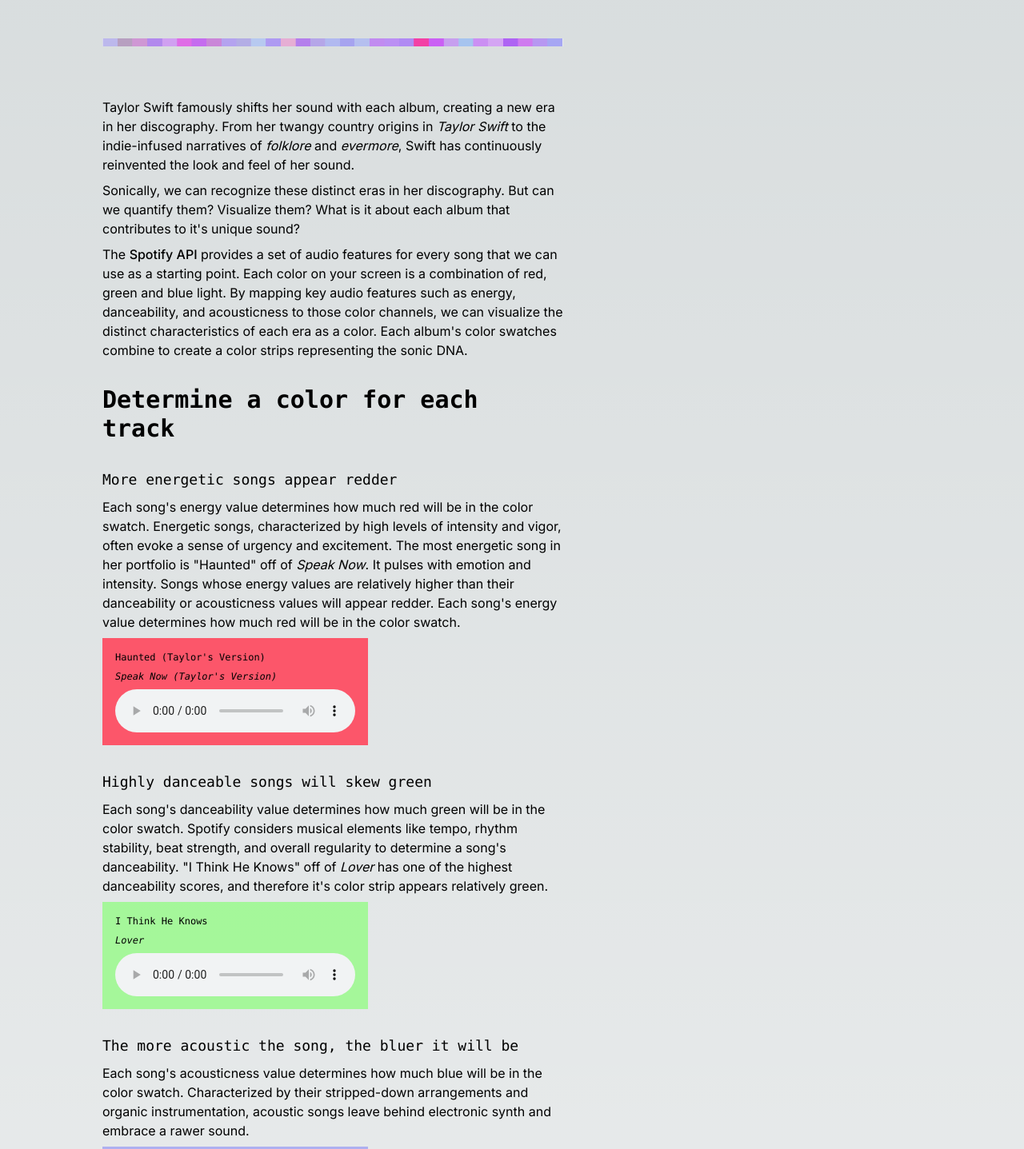
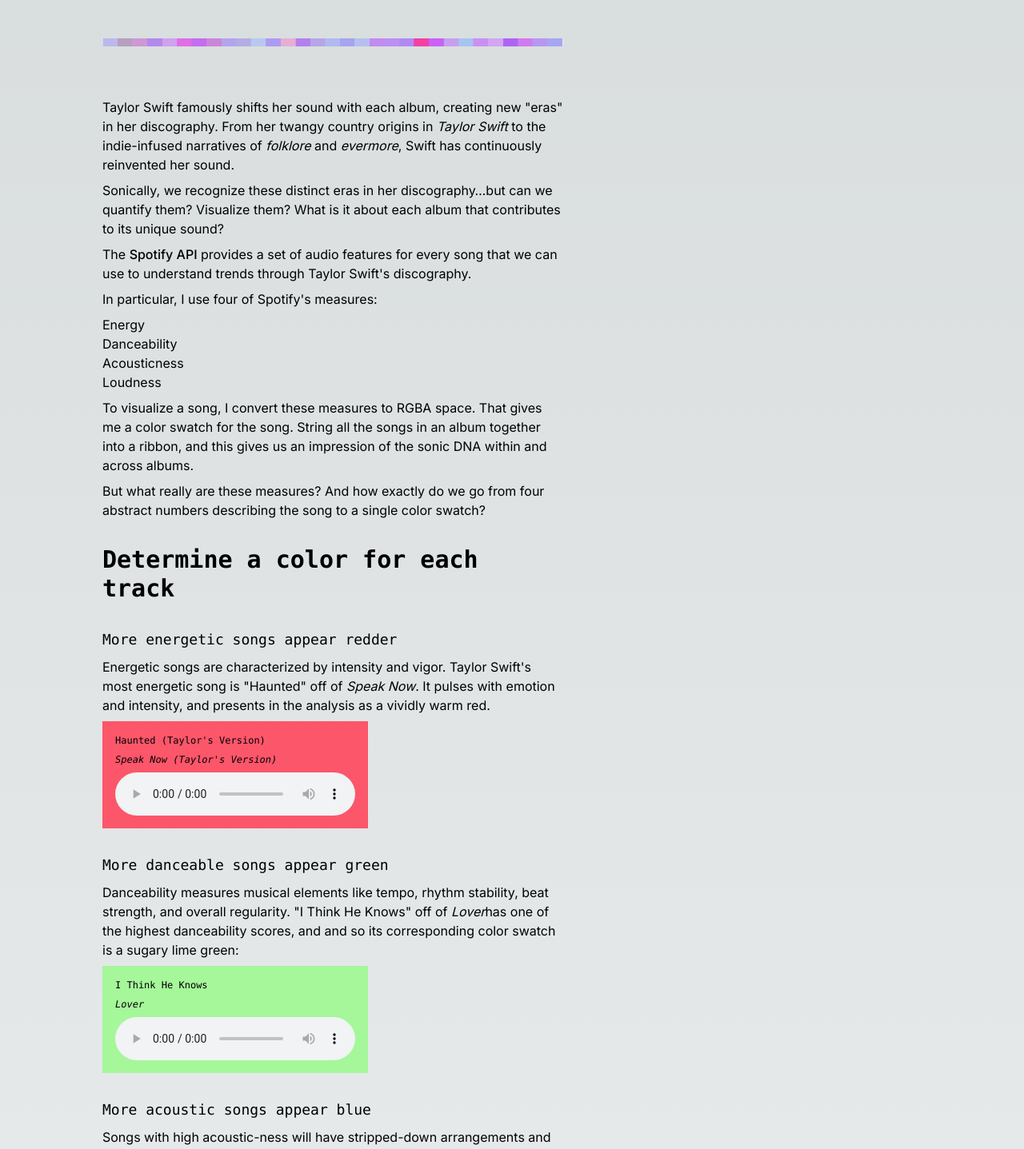
Before and after one commit to daniellecarrick/taylor-swift-album-ribbons, a Next.js app: page / in a window 1280 px wide. Shown: the part 328-1765 px from the top of the page at 80% size. Built offline with nearby package versions, Linux system fonts and the light colour scheme.

Commit message:
some text updatees from Stu

```diff
--- a/src/app/page.js
+++ b/src/app/page.js
@@ -46,45 +46,51 @@
           className="mb-16"
         />
         <p>
-          Taylor Swift famously shifts her sound with each album, creating a new
-          era in her discography. From her twangy country origins in{" "}
+          Taylor Swift famously shifts her sound with each album, creating new
+          "eras" in her discography. From her twangy country origins in{" "}
           <i>Taylor Swift</i> to the indie-infused narratives of <i>folklore</i>{" "}
-          and <i>evermore</i>, Swift has continuously reinvented the look and
-          feel of her sound.
+          and <i>evermore</i>, Swift has continuously reinvented her sound.
         </p>
         <p>
-          Sonically, we can recognize these distinct eras in her discography.
-          But can we quantify them? Visualize them? What is it about each album
-          that contributes to it's unique sound?
+          Sonically, we recognize these distinct eras in her discography…but can
+          we quantify them? Visualize them? What is it about each album that
+          contributes to its unique sound?
         </p>
         <p>
           The{" "}
           <a href="https://developer.spotify.com/documentation/web-api/reference/get-track">
             Spotify API
           </a>{" "}
-          provides a set of audio features for every song that we can use as a
-          starting point. Each color on your screen is a combination of red,
-          green and blue light. By mapping key audio features such as energy,
-          danceability, and acousticness to those color channels, we can
-          visualize the distinct characteristics of each era as a color. Each
-          album's color swatches combine to create a color strips representing
-          the sonic DNA.
+          provides a set of audio features for every song that we can use to
+          understand trends through Taylor Swift's discography.
+          <p>In particular, I use four of Spotify's measures:</p>
+          <ul>
+            <li>Energy</li>
+            <li>Danceability</li>
+            <li>Acousticness </li>
+            <li>Loudness</li>
+          </ul>
         </p>
-        <p></p>
+        <p>
+          To visualize a song, I convert these measures to RGBA space. That
+          gives me a color swatch for the song. String all the songs in an album
+          together into a ribbon, and this gives us an impression of the sonic
+          DNA within and across albums.
+        </p>
+        <p>
+          But what really are these measures? And how exactly do we go from four
+          abstract numbers describing the song to a single color swatch?
+        </p>
         <h2>Determine a color for each track</h2>
         {/* -------------------------------------
       -----------  ENERGY  ---------------
       ------------------------------------- */}
         <h3>More energetic songs appear redder</h3>
         <p>
-          Each song's energy value determines how much red will be in the color
-          swatch. Energetic songs, characterized by high levels of intensity and
-          vigor, often evoke a sense of urgency and excitement. The most
-          energetic song in her portfolio is "Haunted" off of <i>Speak Now</i>.
-          It pulses with emotion and intensity. Songs whose energy values are
-          relatively higher than their danceability or acousticness values will
-          appear redder. Each song's energy value determines how much red will
-          be in the color swatch.
+          Energetic songs are characterized by intensity and vigor. Taylor
+          Swift's most energetic song is "Haunted" off of <i>Speak Now</i>. It
+          pulses with emotion and intensity, and presents in the analysis as a
+          vividly warm red.
         </p>
         <div className="flex flex-row gap-4">
           <Player
@@ -102,14 +108,13 @@
         {/* -------------------------------------
       -----------  DANCEABILITY ---------------
       ------------------------------------- */}
-        <h3>Highly danceable songs will skew green</h3>
+        <h3>More danceable songs appear green</h3>
         <p>
-          Each song's danceability value determines how much green will be in
-          the color swatch. Spotify considers musical elements like tempo,
-          rhythm stability, beat strength, and overall regularity to determine a
-          song's danceability. "I Think He Knows" off of <i>Lover</i> has one of
-          the highest danceability scores, and therefore it's color strip
-          appears relatively green.
+          Danceability measures musical elements like tempo, rhythm stability,
+          beat strength, and overall regularity. "I Think He Knows" off of{" "}
+          <i>Lover</i>
+          has one of the highest danceability scores, and and so its
+          corresponding color swatch is a sugary lime green:
         </p>
         <div className="flex flex-row gap-4">
           <Player
@@ -128,12 +133,11 @@
         {/* -------------------------------------
       -----------  ACOUSTICNESS  ---------------
       ------------------------------------- */}
-        <h3>The more acoustic the song, the bluer it will be</h3>
+        <h3>More acoustic songs appear blue</h3>
         <p>
-          Each song's acousticness value determines how much blue will be in the
-          color swatch. Characterized by their stripped-down arrangements and
-          organic instrumentation, acoustic songs leave behind electronic synth
-          and embrace a rawer sound.
+          Songs with high acoustic-ness will have stripped-down arrangements and
+          organic instrumentation. “Sweet nothing” off <i>Midnights</i> is a
+          nice example of a highly acoustic song. Look at its swatch here:
         </p>
         <div className="flex flex-row gap-4">
           <Player
@@ -173,6 +177,7 @@
           albums represent Swift's journey into indie influences and showcase
           some of her most acoustic songs.
         </p>
+        <p>You'll notice that her earlier work ...</p>
         <p>
           Of course this approach is subject to interpretation. Using different
           audio features or assigning them to different colors will produce
@@ -216,7 +221,8 @@
         only "(Taylor's Version)" releases are included. No live albums are
         included. I used a logarithmic scale to convert energy, danceability and
         acousticness audio features into a value between 0 and 255. The alpha
-        value (also known as opacity) is a number between 0 and 100% and used a linear scale.
+        value (also known as opacity) is a number between 0 and 100% and used a
+        linear scale.
       </p>
     </main>
   );
```
